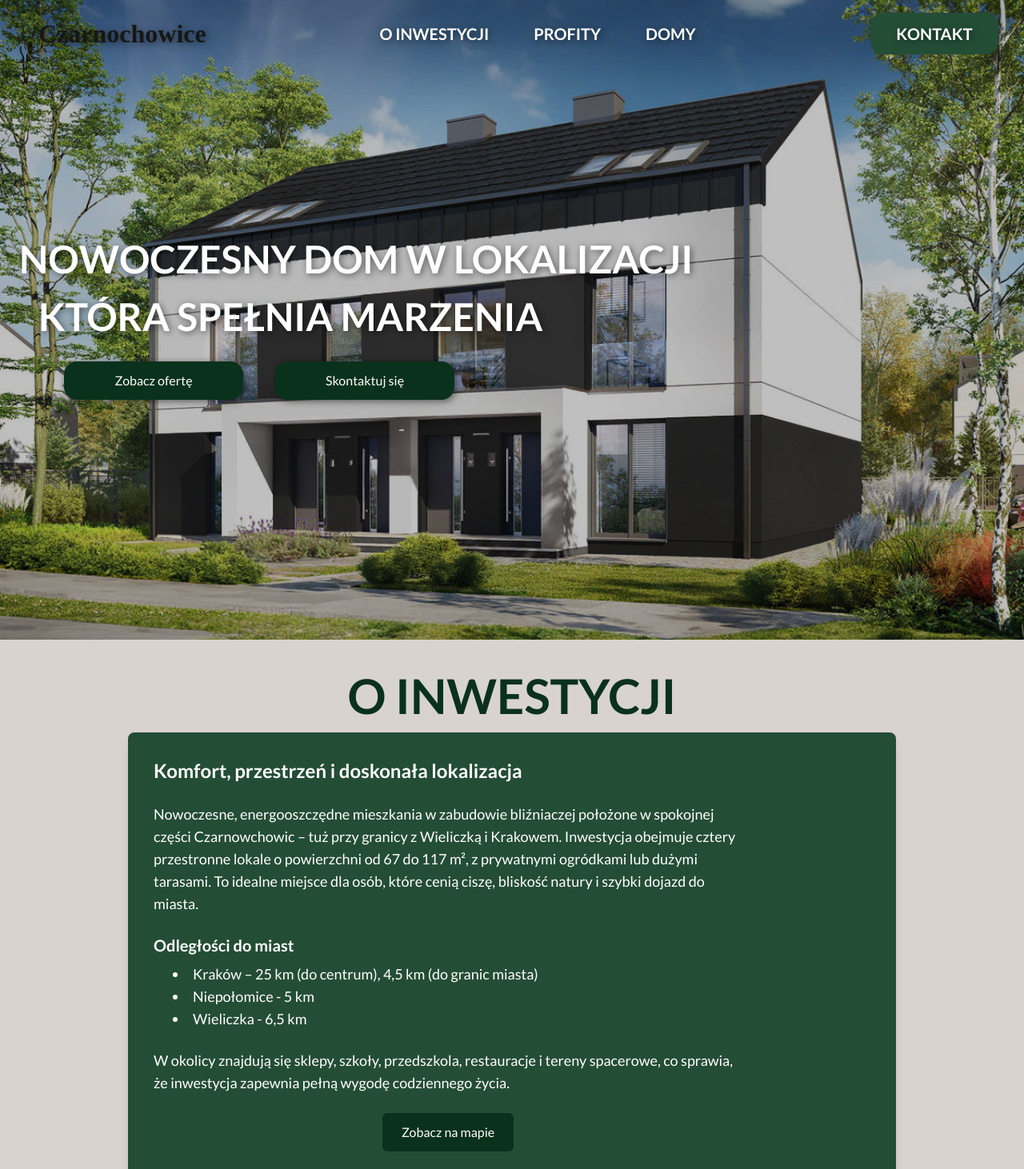
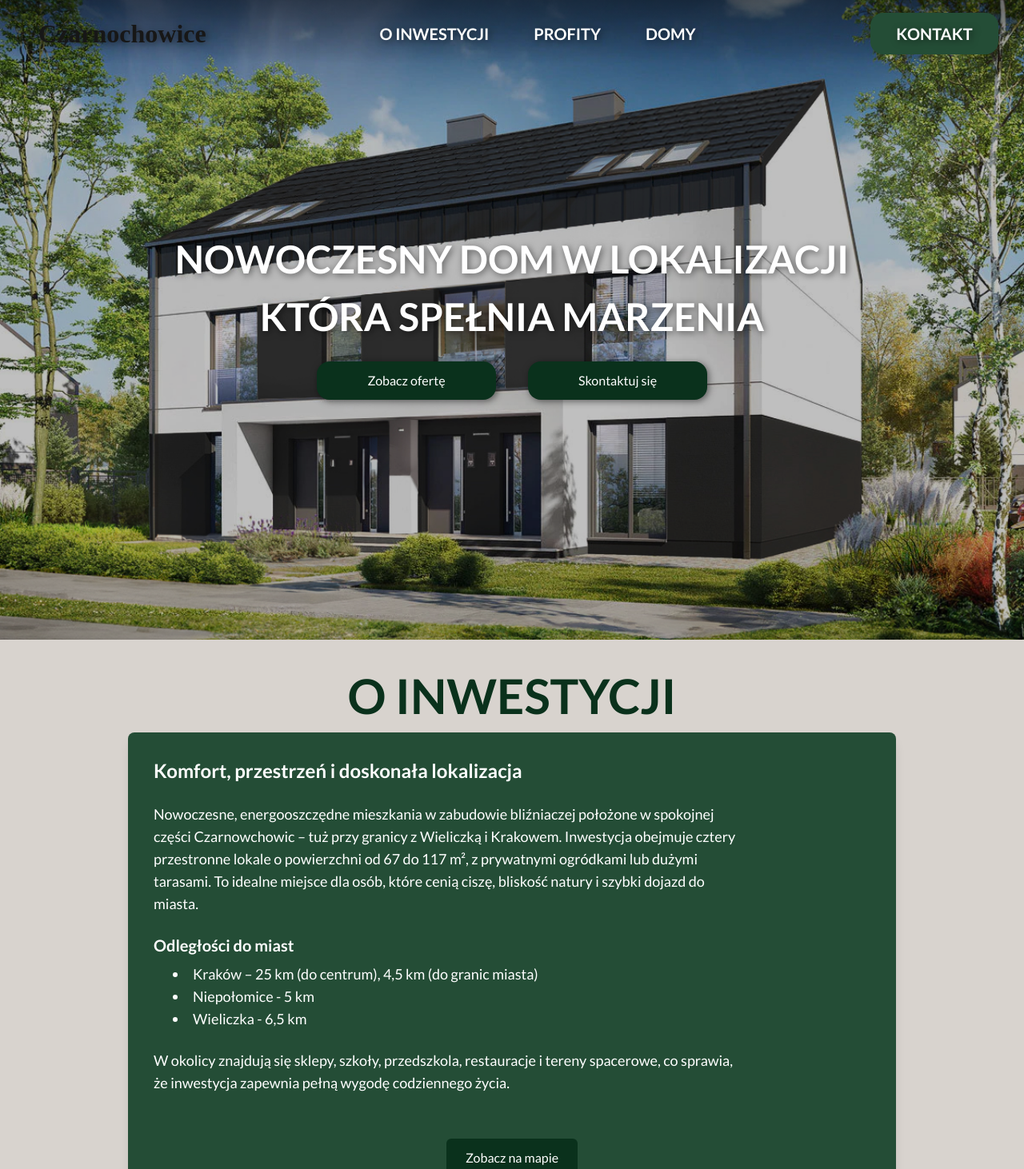
Before and after one commit to damiankaniewski/czarnochowice-website, a Next.js app: page / in a window 1280 px wide. Shown: the top 1462 px of the page at 80% size. Built offline with nearby package versions, Linux system fonts and the light colour scheme; no server answers; a web font is replaced by a local one.

Commit message:
Layout change +database connection

```diff
--- a/src/components/HomeSection.tsx
+++ b/src/components/HomeSection.tsx
@@ -4,10 +4,10 @@ export default function Home() {
   return (
     <section
       id="home"
-      className="flex justify-center lg:items-start max-lg:items-center w-full h-screen flex-col relative z-20 bg-black/25"
+      className="flex justify-center items-center w-full h-screen flex-col relative z-20 bg-[linear-gradient(0deg,rgba(0,0,0,0)_90%,rgba(0,0,0,0.4)_100%)] bg-black/25"
     >
       <p
-        className="text-3xl md:text-5xl text-white font-bold mb-6 text-center drop-shadow-[2px_2px_4px_rgba(0,0,0,0.5)] lg:ml-6"
+        className="text-3xl md:text-5xl text-white font-bold mb-6 text-center drop-shadow-[2px_2px_4px_rgba(0,0,0,0.5)]"
         data-aos="fade-up"
         data-aos-delay="500"
         data-aos-duration="1000"
@@ -15,14 +15,14 @@ export default function Home() {
         NOWOCZESNY DOM W LOKALIZACJI
       </p>
       <p
-        className="text-3xl md:text-5xl text-white font-bold text-center drop-shadow-[2px_2px_4px_rgba(0,0,0,0.5)] lg:ml-12"
+        className="text-3xl md:text-5xl text-white font-bold text-center drop-shadow-[2px_2px_4px_rgba(0,0,0,0.5)]"
         data-aos="fade-up"
         data-aos-delay="700"
         data-aos-duration="1000"
       >
         KTÓRA SPEŁNIA MARZENIA
       </p>
-      <div className="flex max-md:flex-col max-md:space-y-5 max-md:w-full max-md:items-center md:space-x-10 mt-8 lg:ml-20">
+      <div className="flex max-md:flex-col max-md:space-y-5 max-md:w-full max-md:items-center md:space-x-10 mt-8">
         <Link
           className="py-3 w-56 max-md:w-3/5 bg-green4 text-white rounded-2xl hover:bg-green2 hover:text-white transition break-words max-w-full text-center drop-shadow-[2px_2px_4px_rgba(0,0,0,0.5)]"
           href="#houses"
--- a/src/components/Houses.tsx
+++ b/src/components/Houses.tsx
@@ -41,11 +41,11 @@ export default function Houses() {
     const fetchHouseOffers = async () => {
       try {
         const response = await fetch(
-          "https://o28scgzs0g.execute-api.eu-central-1.amazonaws.com/prd/get-items"
+          "https://d04z1gp649.execute-api.eu-central-1.amazonaws.com/prod/get-items"
         );
         const data = await response.json();
         const sortedData = data.body.sort((a: any, b: any) =>
-          a.Id.localeCompare(b.Id)
+          a.id.localeCompare(b.id)
         );
 
         const combinedData = sortedData.map((house: any) => {
@@ -157,7 +157,7 @@ export default function Houses() {
                   </p>
                   <p className="text-gray-600">Metraż: {house.metraz} m²</p>
                   <p className="text-gray-600">Pokoje: {house.pokoje}</p>
-                  <p className="text-gray-600">Działka: {house.dzialka} ara</p>
+                  <p className="text-gray-600">Działka: {house.ogrodek} ara</p>
                   <p className="text-gray-600">
                     Cena za metr: {house.cenaZaMetrKwadratowy} zł
                   </p>
@@ -182,17 +182,19 @@ export default function Houses() {
                     </div>
                     {openIndex === index && (
                       <div
-                        className="absolute top-full left-1/2 -translate-x-1/2 mt-2
+                        className="absolute top-full left-1/2 -translate-x-1/2 -translate-y-24
                         bg-white text-gray-700 text-sm shadow-lg rounded-lg p-3
                         border w-max z-10"
                       >
-                        Najniższa cena z ostatnich 30 dni:{" "}
-                        {formatPrice(house.cena30)} zł
+                        Najniższa cena z ostatnich 30 dni:<br/>
+                        <p className="space-y-1 mt-2">
+                          {formatPrice(house.cena30)} zł
+                        </p>
                       </div>
                     )}
                     {historyIndex === index && (
                       <div
-                        className="absolute top-full left-1/2 -translate-x-1/2 mt-2
+                        className="absolute top-full left-1/2 -translate-x-1/2 -translate-y-24
                         bg-white text-gray-700 text-sm shadow-lg rounded-lg p-3
                         border w-max z-10 max-h-48 overflow-y-auto"
                       >
@@ -223,7 +225,7 @@ export default function Houses() {
                     )}
                   </div>
                 </div>
-                <div className="mt-4">
+                <div className="mt-4 hidden">
                   <a
                     className="w-full bg-green2 p-4 rounded-xl text-white flex justify-center items-center gap-2 hover:bg-green3 transition-all duration-200"
                     href={house.pdf}
--- a/src/components/Investment.tsx
+++ b/src/components/Investment.tsx
@@ -14,7 +14,7 @@ export default function Investment() {
         </p>
       </div>
       <div className="flex flex-col lg:flex-row items-center justify-center pt-4 p-2 sm:px-10 gap-2 relative max-w-[1722px] overflow-hidden">
-        <div className="bg-green2 rounded-lg overflow-hidden shadow-lg flex flex-col md:flex-row w-full lg:w-4/5">
+        <div className="bg-green2 rounded-lg overflow-hidden shadow-lg flex flex-col w-full lg:w-4/5">
           <div className="p-6 sm:p-8 lg:w-5/6 text-white" data-aos="fade-right">
             <h2 className="text-xl sm:text-2xl font-bold mb-4 sm:mb-6">
               Komfort, przestrzeń i doskonała lokalizacja
@@ -39,6 +39,9 @@ export default function Investment() {
                 W okolicy znajdują się sklepy, szkoły, przedszkola, restauracje i tereny spacerowe, co sprawia, że inwestycja zapewnia pełną wygodę codziennego życia.
               </p>
             </div>
+
+          </div>
+          <div className="pb-6 sm:pb-8 w-full text-white" data-aos="fade-right">
             <div className="flex justify-center">
               <button
                 className="bg-green4 text-white px-4 sm:px-6 py-2 sm:py-3 rounded-md hover:bg-green1 transition"
```
